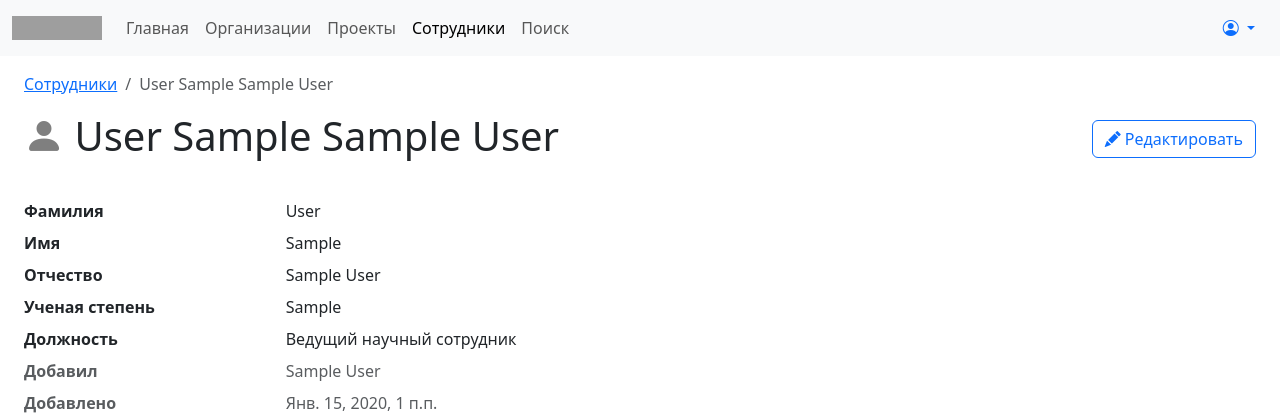
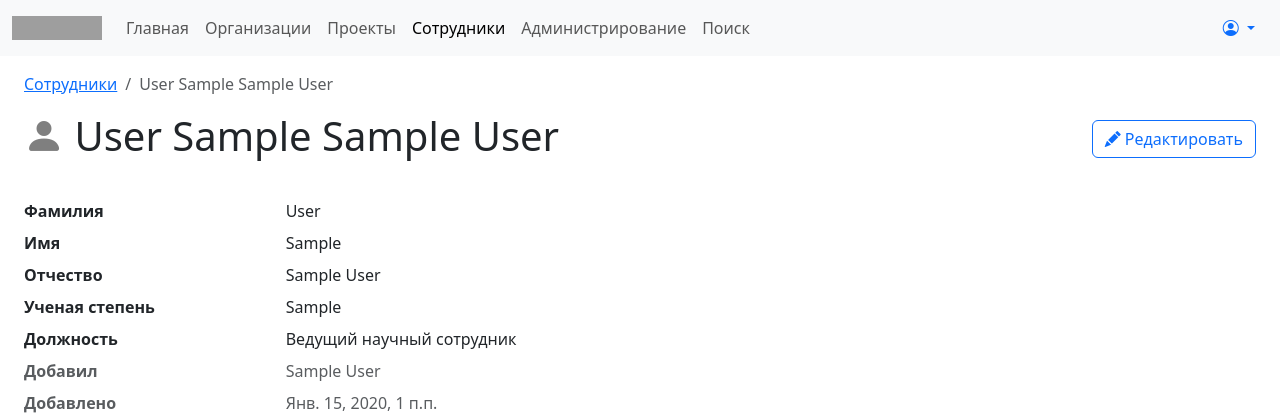
Before and after one commit to kwaket/bphg_orgs, a Django app: page /employees/1/ in a window 1280 px wide. Shown: the top 420 px of the page. Run offline with Django 3.2, Linux system fonts and the light colour scheme; a user stored in the database is signed in; data comes from the database, SQL or seed files in the repository; tables that the repository leaves empty hold one stand-in row (values such as "Sample post"); some libraries are stand-ins or nearby versions; grey boxes are pictures that could not be loaded.

Commit message:
add link to new sectionn

```diff
--- a/templates/base.html
+++ b/templates/base.html
@@ -201,6 +201,10 @@
                            href="{% url 'employee_list' %}">Сотрудники</a>
                     </li>
                     <li class="nav-item">
+                        <a class="nav-link {% if request.path|startswith:'/users' %} active {% endif %}"
+                           href="{% url 'user_list' %}">Администрирование</a>
+                    </li>
+                    <li class="nav-item">
                         <a class="nav-link {% if request.path|startswith:'/search' %} active {% endif %}"
                            href="/search">Поиск</a>
                     </li>
```
